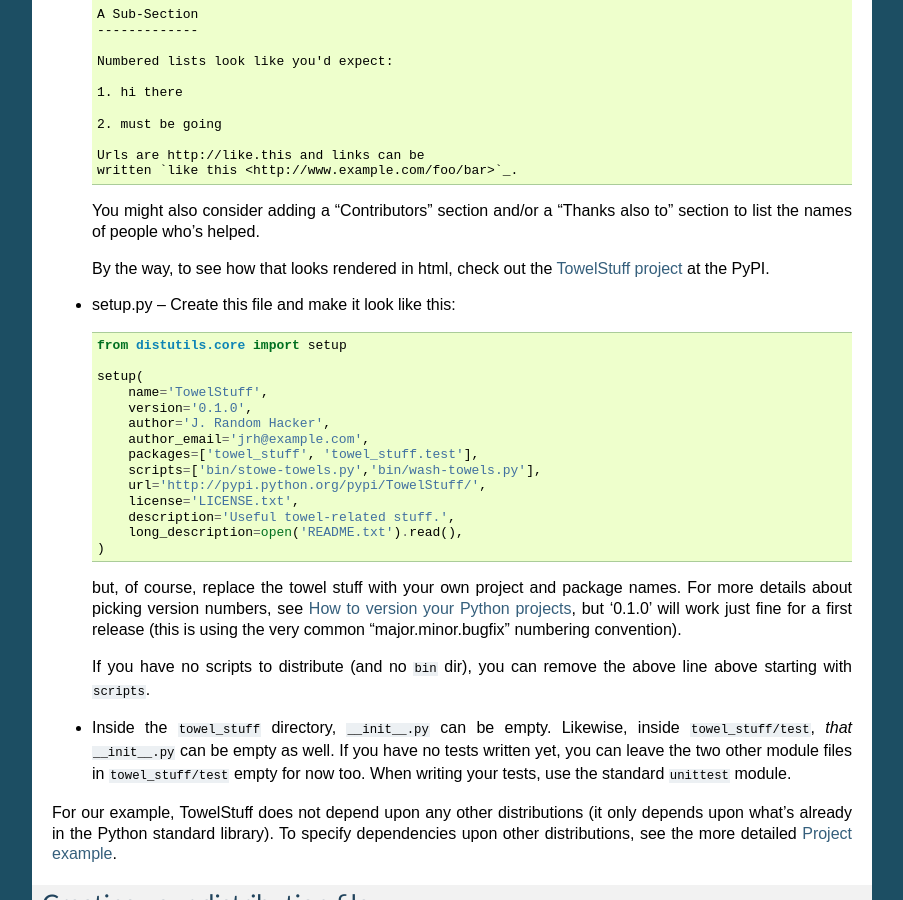
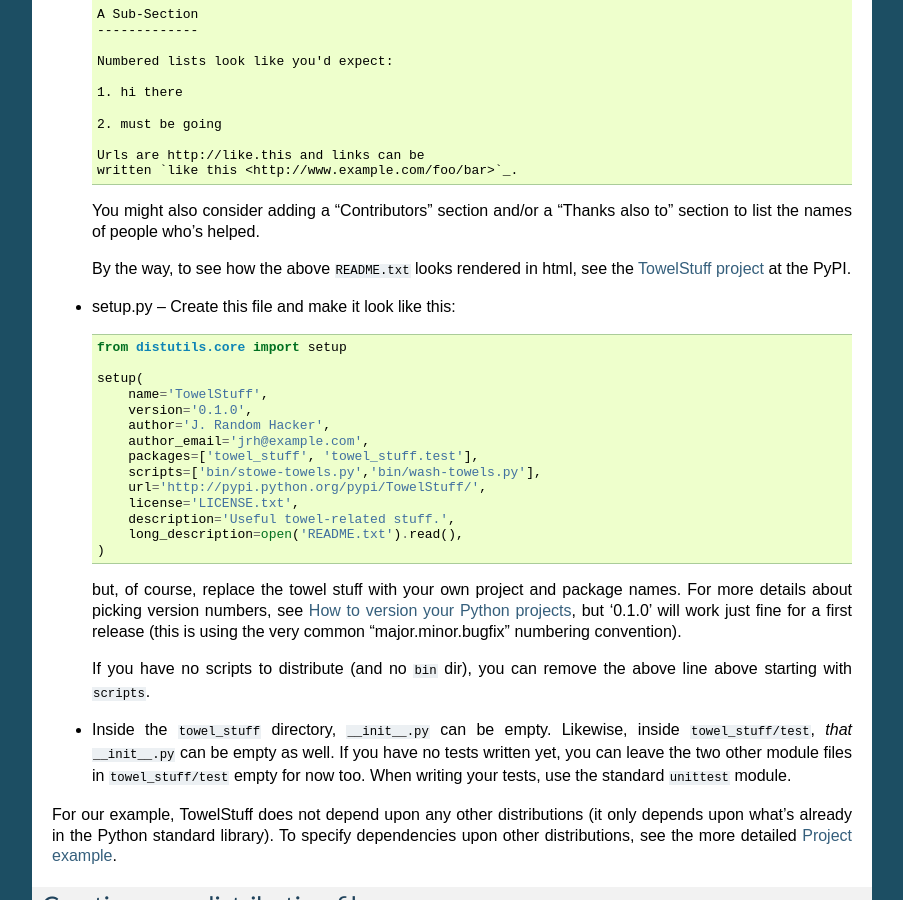
Before and after one commit to pypa/packaging.python.org, a Sphinx documentation site: the page built from source/basics_creating_distributing_dists.txt, in a window 1280 px wide and 900 px high, scrolled down 1823 px. Shown: the whole window, without its empty margins (198-1101 px from the left). Built offline with Sphinx 7.4.7, drawn with Linux system fonts in a browser that asks for light colours.

Commit message:
minor tweak

```diff
--- a/source/basics_creating_distributing_dists.txt
+++ b/source/basics_creating_distributing_dists.txt
@@ -128,9 +128,9 @@ Here's what you should do for each of those listed above:
   You might also consider adding a "Contributors" section and/or a
   "Thanks also to" section to list the names of people who's helped.
 
-  By the way, to see how that looks rendered in html, check out the
-  `TowelStuff project <http://pypi.python.org/pypi/TowelStuff/>`_ at
-  the PyPI.
+  By the way, to see how the above ``README.txt`` looks rendered in
+  html, see the `TowelStuff project
+  <http://pypi.python.org/pypi/TowelStuff/>`_ at the PyPI.
 
 * setup.py -- Create this file and make it look like this::
 
```
